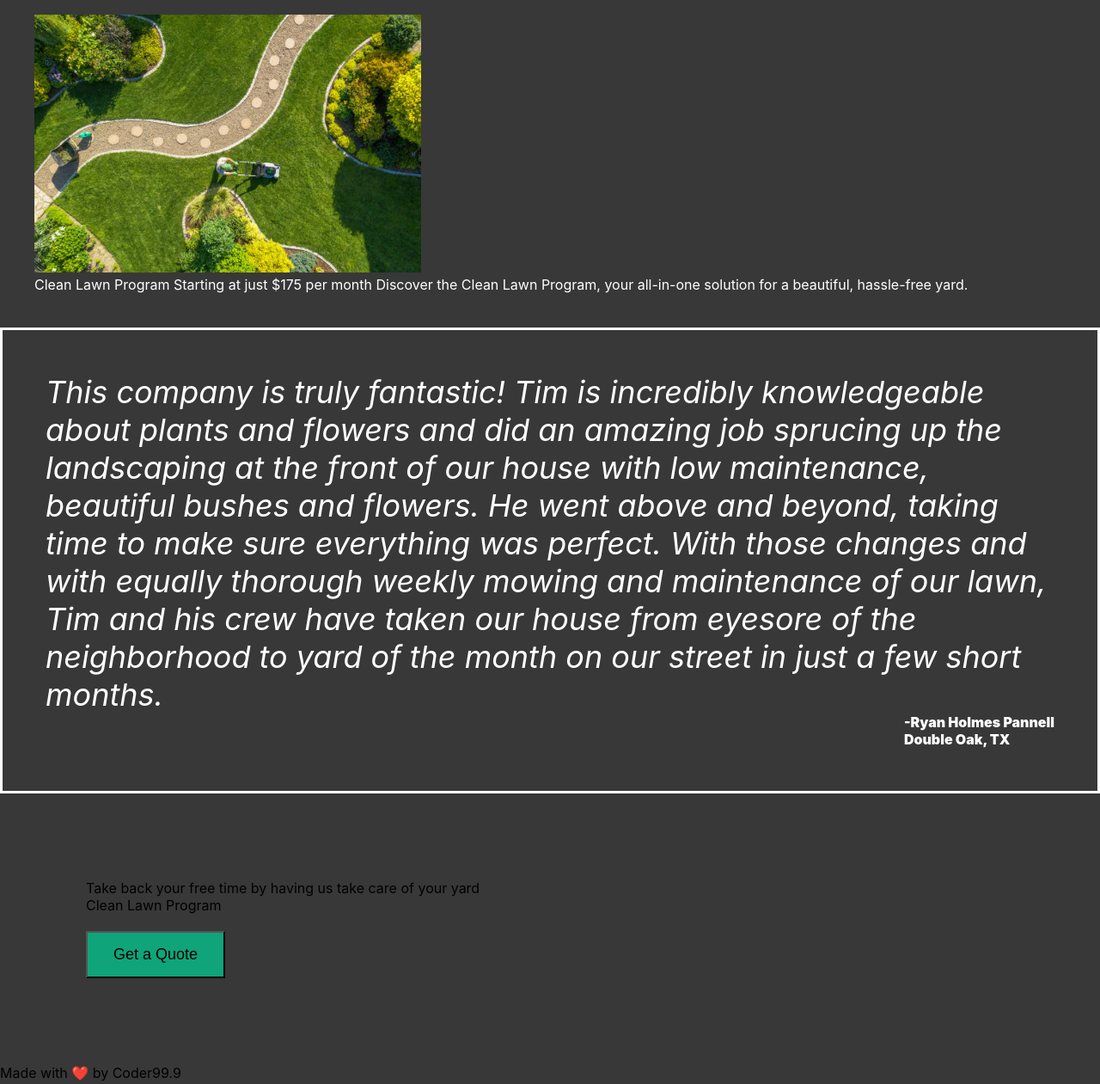
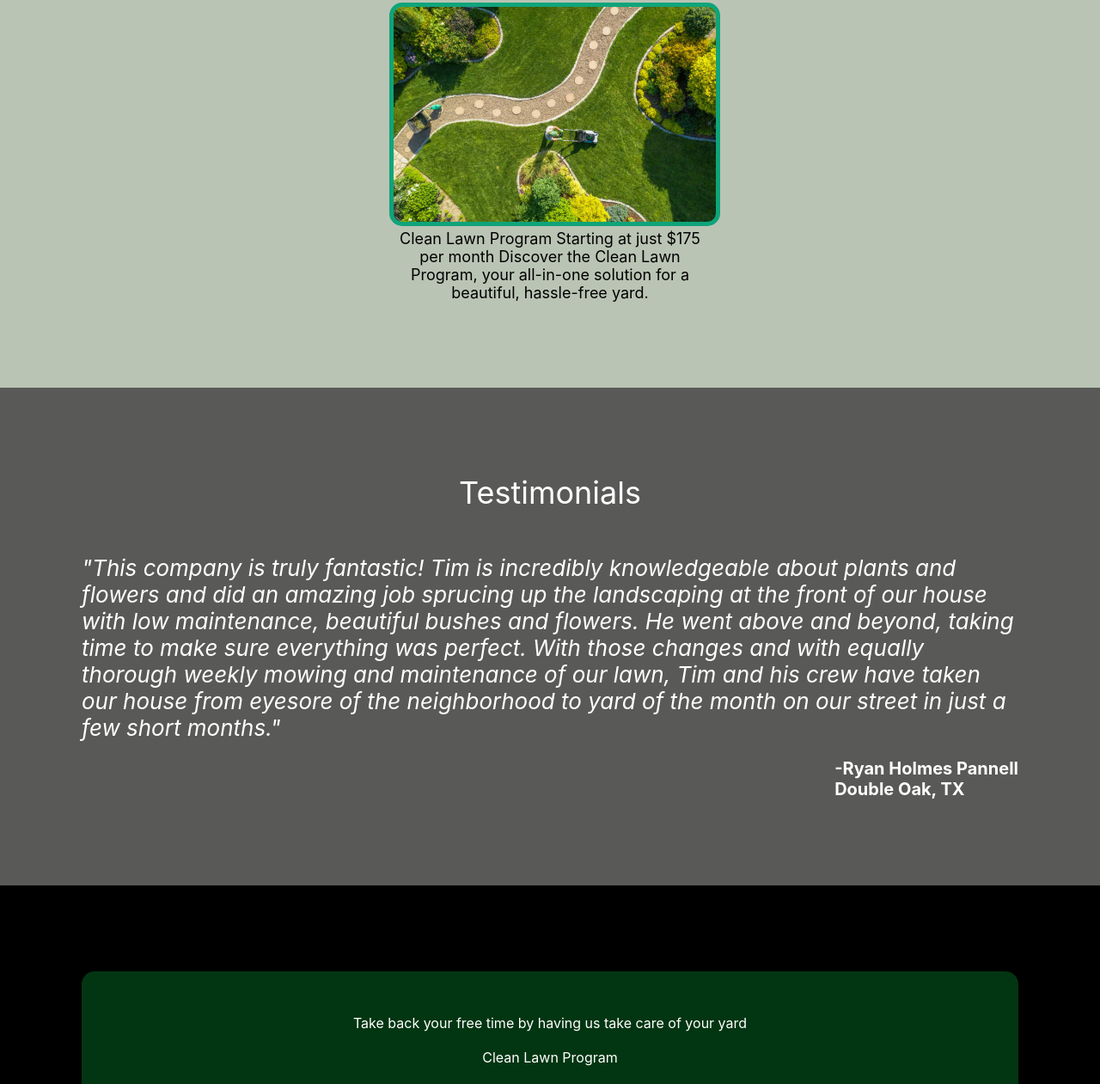
Before and after one commit to nofalaamir/Landing-Page, a plain HTML site: page index.html in a window 1280 px wide. Shown: the part 1539-2800 px from the top of the page at 86% size. Drawn offline with Linux system fonts and the light colour scheme.

Commit message:
Make a Landscaping website

```diff
--- a/index.html
+++ b/index.html
@@ -31,7 +31,10 @@
             <img src="./Resources/Heroimg.jpg" alt="A man rolling out grass" width="550" height="400">
         </div>
     </div>
+
     <div class = "Second-Section">
+        <div class="heading"><H2>Services We Offer</H2></div>
+    <div class="info-container">
         <div class="info">
         <img src="./Resources/landscapingproject.jpg" alt="A beautiful landscape" width="450" height="300">
         <div class="text">Trust John's Landscaping of Texas to expertly handle your landscaping projects, giving you the freedom to spend your valuable time on what's most important to you. </div>
@@ -45,9 +48,11 @@
         <div class="text">Clean Lawn Program Starting at just $175 per month Discover the Clean Lawn Program, your all-in-one solution for a beautiful, hassle-free yard. </div>
     </div>
     </div>
+    </div>
     <div class="testimonials">
+        <div class="headin"> Testimonials</div>
         <div class="review">
-        This company is truly fantastic! Tim is incredibly knowledgeable about plants and flowers and did an amazing job sprucing up the landscaping at the front of our house with low maintenance, beautiful bushes and flowers. He went above and beyond, taking time to make sure everything was perfect. With those changes and with equally thorough weekly mowing and maintenance of our lawn, Tim and his crew have taken our house from eyesore of the neighborhood to yard of the month on our street in just a few short months.
+        "This company is truly fantastic! Tim is incredibly knowledgeable about plants and flowers and did an amazing job sprucing up the landscaping at the front of our house with low maintenance, beautiful bushes and flowers. He went above and beyond, taking time to make sure everything was perfect. With those changes and with equally thorough weekly mowing and maintenance of our lawn, Tim and his crew have taken our house from eyesore of the neighborhood to yard of the month on our street in just a few short months."
     </div>
     <div class ="Customer">
         -Ryan Holmes Pannell <br>
--- a/style.css
+++ b/style.css
@@ -1,21 +1,24 @@
 body{
     font-family: -apple-system, BlinkMacSystemFont, 'Segoe UI', Roboto, Oxygen, Ubuntu, Cantarell, 'Open Sans', 'Helvetica Neue', sans-serif;
-    margin: 0;
+    margin: -5px;
+    padding: 0;
+    box-sizing: border-box;
     min-height: 100vh;
     display: flex;
     flex-direction: column;
     size: 100vh;
-    background-color: #383838;
+    background-color: #000000;
 }
 .Header{
     display: flex;
     align-items: center;
     justify-content: space-between;
-    background-color:rgb(0, 0, 0);
+    background-color:#000000;
     font-size: 24px;
     margin-bottom: -20px;
     padding-right: 120px;
     padding-left: 70px;
+    border-bottom: solid rgb(74, 73, 73);
 
 }
 
@@ -38,8 +41,8 @@ li{
     margin-top: 20px;
     background-color: #383838;
     color: white;
-    margin-bottom: 20px;
-   padding: 100px 20px;
+
+   padding: 140px 24px;
     justify-content: space-evenly;
     background-color: black;
 }
@@ -68,42 +71,93 @@ button{
     background-color: #0fa47a;
     padding: 15px 30px;
     font-size: 18px;
+    border-radius: 20px;
+    background: #0fa47a;
+    border: none;
+
 }
 .Second-Section{
-    display: flex;
-    flex-wrap: wrap;
-    gap: 20px;
-    margin: 40px;
+    text-align: center;
+    color: rgb(0, 0, 0);
+   padding: 80px 20px;
+    background-color: #bac4b4;
+    padding-top: -20px;
+
 
 }
-.info{
+.heading{
+   margin-bottom: 70px;
+    color: #000000;
+    font-size: 36px;
+    margin-top: -30px;
 
 
+}
+.info-container {
+    display: flex;
     justify-content: space-evenly;
+    gap: 20px;
+    flex-wrap: wrap;
 }
-.text{
-    color: white;
+
+.info{
+    text-align: center;
+    width: 30%;
+    padding: 20px;
+
+}
+.info img {
+    width: 100%;
+    height: auto;
+    border-radius: 15px;
+    background: #0fa47a;
+    padding: 5px;
+
+}
+    .text{
+    color: rgb(0, 0, 0);
+    font-size: 18px;
 }
 .testimonials{
     color: white;
-    border: solid;
+    font-size: 36px;
+    background-color: #595958;
 
-    padding: 50px;
+    padding: 100px
 
 }
+.headin{
+    text-align: center;
+    padding-bottom: 50px;
+}
 .review{
-    font-size: 36px;
+    font-size: 26px;
     font-style: italic;
 
 }
 .Customer{
  display: flex;
  flex-direction: row-reverse;
- font-weight: 900;
+ font-weight: 700;
+ font-size: 20px;
+ padding-top: 20px;
+
 }
 .cta{
     margin: 100px;
     display: flex;
     flex-direction: column;
     justify-content: center;
+    align-items: center;
+    padding: 50px 50px;
+    background-color: #023612;
+    color: white;
+    gap: 20px;
+    border-radius: 15px;
 }
+.footer{
+    text-align: center;
+    color: white;
+    background-color: #4b4b4b;
+    padding: 5px;
+}
```
